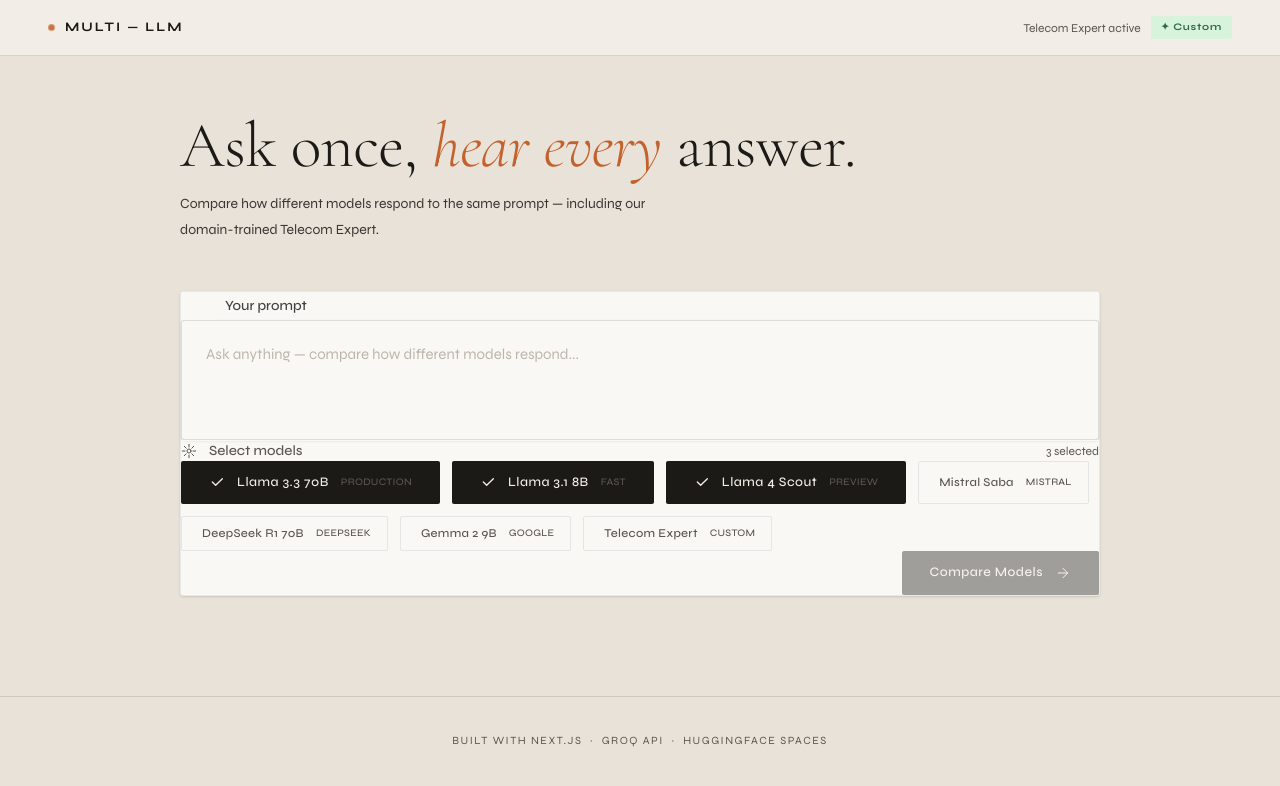
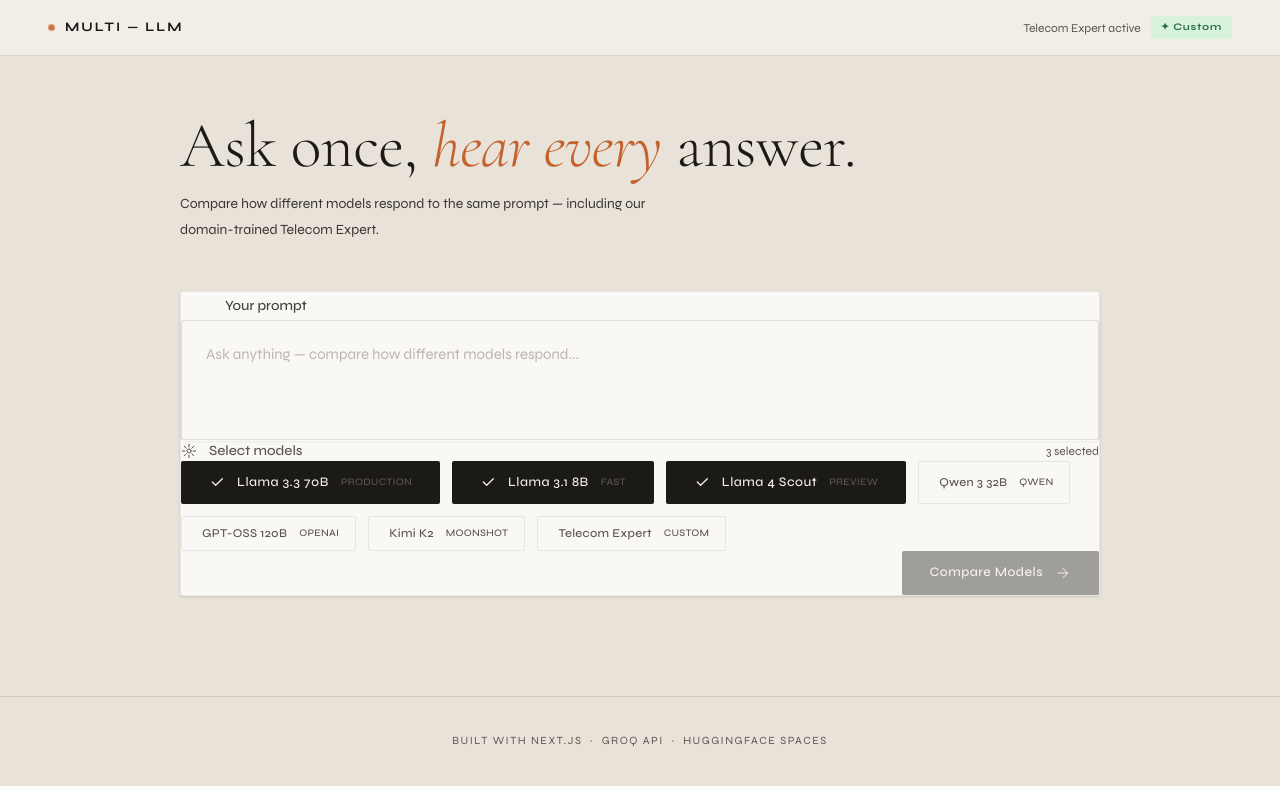
Before and after one commit to CodeVoyge/multi-LLM, a Next.js app: page / in a window 1280 px wide. Shown: the top 786 px of the page. Built offline with nearby package versions, Linux system fonts and the light colour scheme.

Commit message:
Fix: replace deprecated Groq model IDs with current live models

```diff
--- a/components/llm-comparison.tsx
+++ b/components/llm-comparison.tsx
@@ -23,9 +23,9 @@ const AVAILABLE_MODELS = [
   { id: "llama-3.3-70b-versatile", name: "Llama 3.3 70B", tag: "Production" },
   { id: "llama-3.1-8b-instant", name: "Llama 3.1 8B", tag: "Fast" },
   { id: "meta-llama/llama-4-scout-17b-16e-instruct", name: "Llama 4 Scout", tag: "Preview" },
-  { id: "mistral-saba-24b", name: "Mistral Saba", tag: "Mistral" },
-  { id: "deepseek-r1-distill-llama-70b", name: "DeepSeek R1 70B", tag: "DeepSeek" },
-  { id: "gemma2-9b-it", name: "Gemma 2 9B", tag: "Google" },
+  { id: "qwen/qwen3-32b", name: "Qwen 3 32B", tag: "Qwen" },
+  { id: "openai/gpt-oss-120b", name: "GPT-OSS 120B", tag: "OpenAI" },
+  { id: "moonshotai/kimi-k2-instruct-0905", name: "Kimi K2", tag: "Moonshot" },
   { id: "telecom-expert", name: "Telecom Expert", tag: "Custom" },
 ]
 
```
